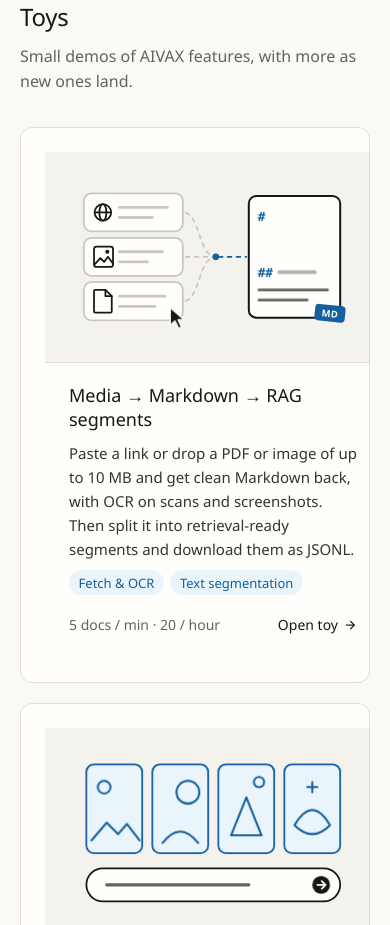
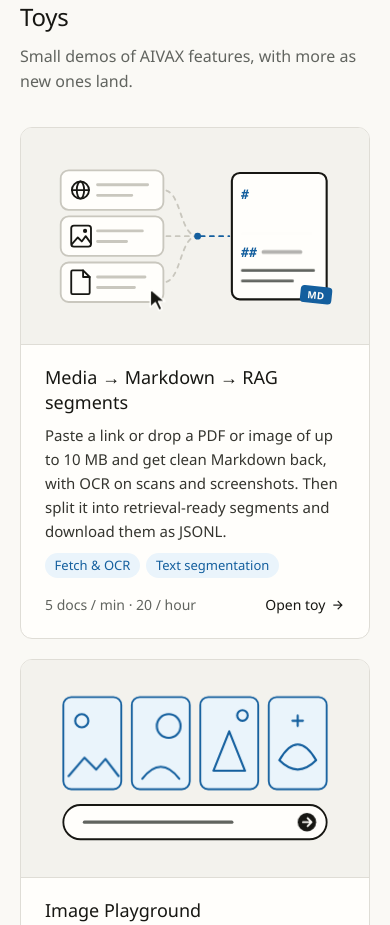
Before and after one commit to aivaxlabs/toys, a website: page public/index.html in a window 390 px wide. Shown: the part 598-1523 px from the top of the page. Drawn offline with nearby package versions, Linux system fonts and the light colour scheme; a web font is replaced by a local one.

Commit message:
fix(home): keep toy card content inside the card
The card column grew to the description's width, clipping the art and pushing Open toy to the edge.

```diff
--- a/public/styles/pages/home.css
+++ b/public/styles/pages/home.css
@@ -38,6 +38,7 @@
 
 .toy-card {
   display: grid;
+  grid-template-columns: minmax(0, 1fr);
   grid-template-rows: auto 1fr;
   border: 1px solid var(--line);
   border-radius: var(--radius);
@@ -159,11 +160,6 @@
     padding-block: 4rem 2.5rem;
   }
 
-  .toy-card {
-    grid-template-columns: 1fr;
-    padding: 1.5rem;
-  }
-
   .how-steps {
     grid-template-columns: 1fr;
   }
```
